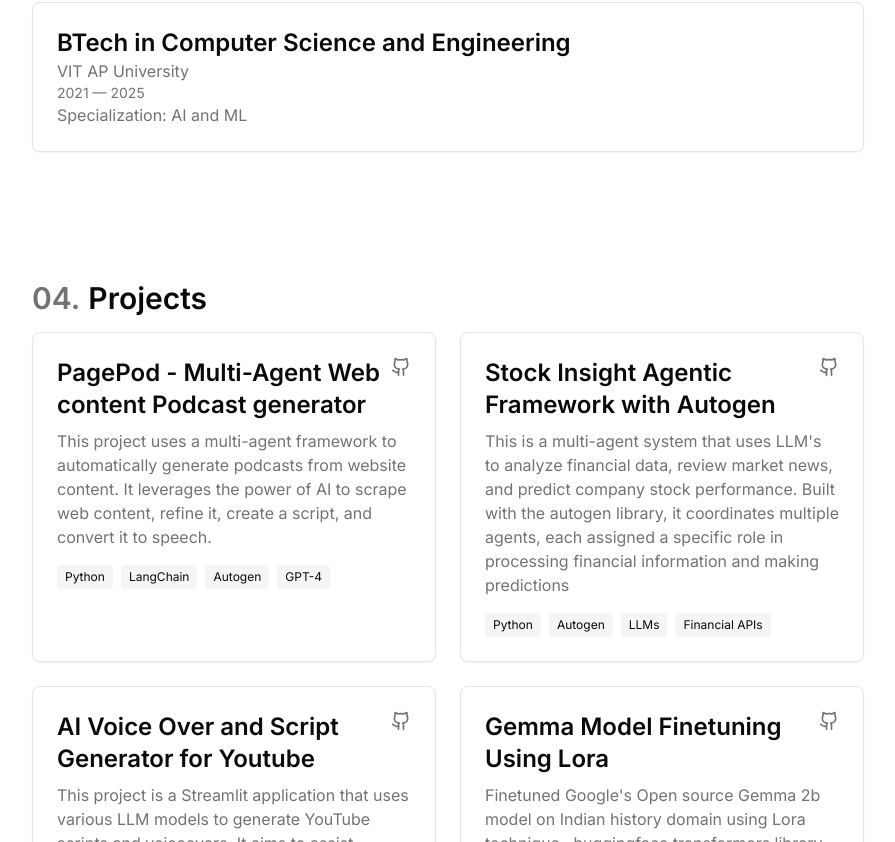
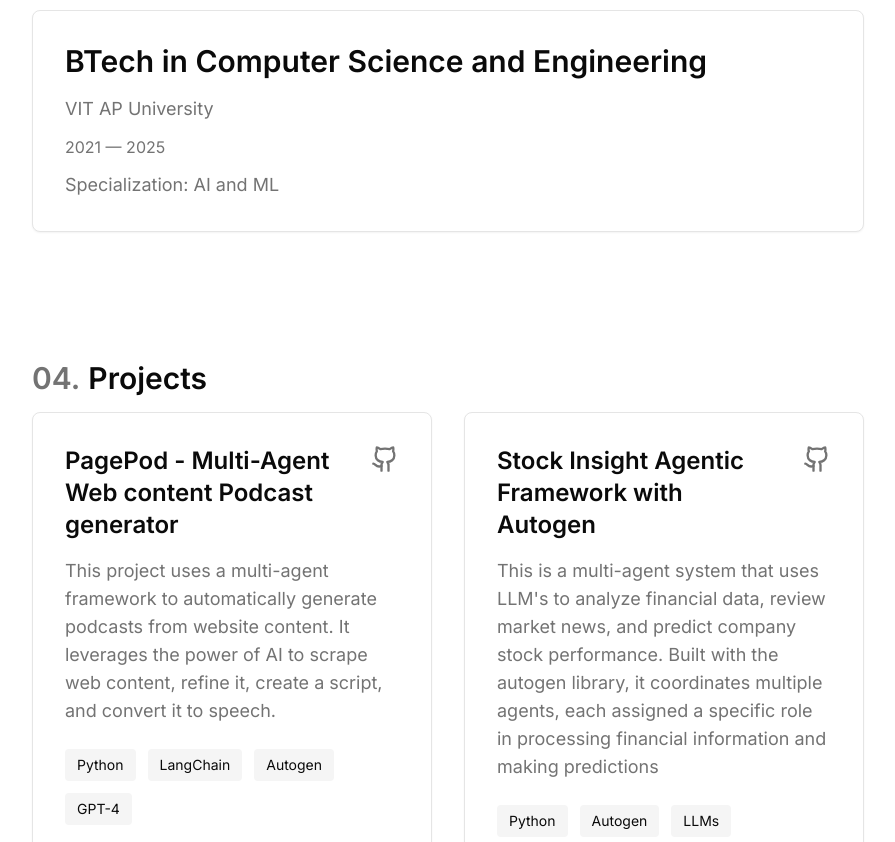
Before and after one commit to AjayK47/Portfolio-2, a Next.js app: page / in a window 1280 px wide. Shown: the part 1798-2640 px from the top of the page, without its empty margins (192-1087 px from the left). Built offline with nearby package versions, Linux system fonts and the light colour scheme.

Commit message:
new updates

```diff
--- a/app/page.tsx
+++ b/app/page.tsx
@@ -108,16 +108,18 @@
 
       {/* Education Section */}
       <section id="education" className="py-16 px-4 md:px-6 lg:px-8 max-w-4xl mx-auto">
-        <h2 className="text-3xl font-semibold mb-4 flex items-center gap-2">
+        <h2 className="text-3xl font-semibold mb-6 flex items-center gap-2"> {/* Increased margin-bottom */}
           <span className="text-muted-foreground">03.</span> Education
         </h2>
-        <div className="space-y-6">
+        <div className="space-y-8"> {/* Increased space between cards */}
           <Card>
-            <CardContent className="pt-6">
-              <h3 className="text-2xl font-semibold">BTech in Computer Science and Engineering</h3>
-              <p className="text-muted-foreground">VIT AP University</p>
-              <p className="text-sm text-muted-foreground">2021 — 2025</p>
-              <p className="text-muted-foreground">Specialization: AI and ML</p>
+            <CardContent className="pt-8 p-6 md:p-8"> {/* Increased padding */}
+              <h3 className="text-2xl md:text-3xl font-semibold mb-4">BTech in Computer Science and Engineering</h3>
+              <div className="space-y-3"> {/* Added spacing between details */}
+                <p className="text-lg text-muted-foreground">VIT AP University</p>
+                <p className="text-base text-muted-foreground">2021 — 2025</p>
+                <p className="text-lg text-muted-foreground">Specialization: AI and ML</p>
+              </div>
             </CardContent>
           </Card>
         </div>
@@ -128,7 +130,7 @@
         <h2 className="text-3xl font-semibold mb-4 flex items-center gap-2">
           <span className="text-muted-foreground">04.</span> Projects
         </h2>
-        <div className="grid gap-6 md:grid-cols-2">
+        <div className="grid gap-8 md:grid-cols-2"> {/* Increased gap from 6 to 8 */}
           {[
             {
               title: "PagePod - Multi-Agent Web content Podcast generator",
@@ -185,22 +187,28 @@
               github: "https://github.com/AjayK47/image-classification-with-inceptioV3-and-Google-Palm"
             }
           ].map((project, index) => (
-            <Card key={index}>
-              <CardContent className="pt-6">
-                <div className="flex justify-between items-start mb-2">
-                  <h3 className="text-2xl font-semibold">{project.title}</h3>
+            <Card key={index} className="overflow-hidden"> {/* Added overflow-hidden */}
+              <CardContent className="pt-8 p-6 md:p-8"> {/* Increased padding */}
+                <div className="flex justify-between items-start mb-4"> {/* Increased margin-bottom */}
+                  <h3 className="text-xl md:text-2xl font-semibold pr-8"> {/* Added padding-right */}
+                    {project.title}
+                  </h3>
                   <Link
                     href={project.github}
                     target="_blank"
-                    className="text-muted-foreground hover:text-primary transition-colors"
+                    className="text-muted-foreground hover:text-primary transition-colors flex-shrink-0"
                   >
-                    <Github className="h-5 w-5" />
+                    <Github className="h-6 w-6 md:h-7 md:w-7" /> {/* Increased icon size */}
                   </Link>
                 </div>
-                <p className="text-muted-foreground mb-4">{project.description}</p>
-                <div className="flex flex-wrap gap-2">
+                <p className="text-muted-foreground mb-6 text-base md:text-lg"> {/* Increased text size and margin */}
+                  {project.description}
+                </p>
+                <div className="flex flex-wrap gap-3"> {/* Increased gap */}
                   {project.technologies.map((tech, i) => (
-                    <span key={i} className="text-xs bg-muted px-2 py-1 rounded">{tech}</span>
+                    <span key={i} className="text-sm bg-muted px-3 py-1.5 rounded"> {/* Increased text size and padding */}
+                      {tech}
+                    </span>
                   ))}
                 </div>
               </CardContent>
```
